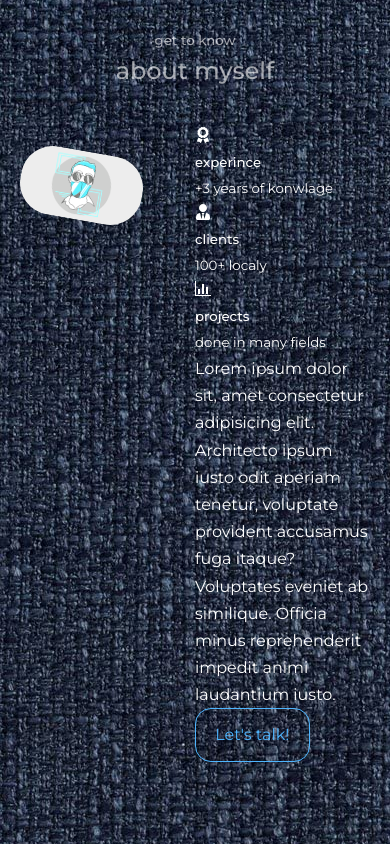
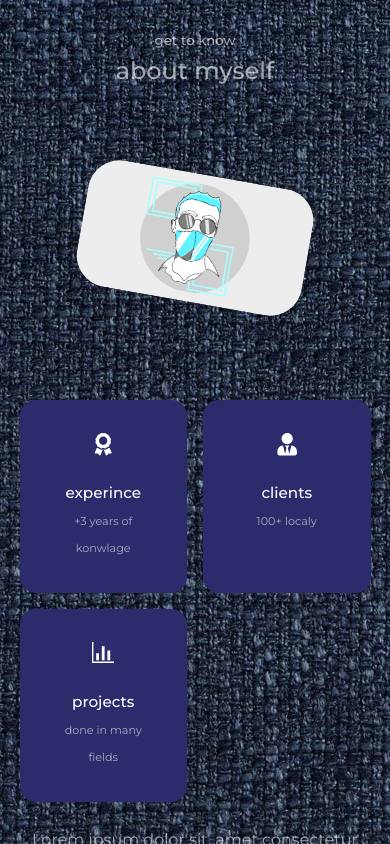
Before and after one commit to dearyfareq/capstone, a React (Create React App) app in the folder capstone/: page / in a window 390 px wide. Shown: the part 1080-1924 px from the top of the page. Built offline with nearby package versions, Linux system fonts and the light colour scheme.

Commit message:
semi-finished the about section

```diff
--- a/capstone/src/components/about/about.css
+++ b/capstone/src/components/about/about.css
@@ -19,5 +19,69 @@
 }
 .about__me-img:hover{
     transform: rotate(0deg);
-
 }
+.about__cards{
+    display: grid;
+    grid-template-columns: repeat(3, 1fr);
+    gap: 1.5rem;
+}
+.about__card{
+    background: var(--color-bg-vari);
+    border: 1px solid transparent;
+    border-radius: 1rem;
+    padding: 2rem;
+    text-align: center;
+    transition-duration: 0.3s;
+}
+.about__card:hover{
+    background: transparent;
+    border-color: var(--color-primary);
+    cursor: default;
+}
+.about__icon{
+    color: var(--color-primary);
+    font-size: 1.4rem;
+    margin-bottom: 1rem;
+}
+.about__card h5{
+    font-size: 0.95rem;
+}
+.about__card small{
+    font-size: 0.7rem;
+    color: var(--color-light);
+}
+.about__content p{
+    margin: 2rem 0 2.6rem;
+    color: var(--color-light);
+}
+/*==================== MEDI-Q / med device ====================*/
+@media screen and (max-width: 1024px) {
+    .about__container{
+        grid-template-columns: 1fr;
+        gap: 0;
+    }
+    .about__me{
+        width: 50%;
+        margin: 2rem auto 4rem;
+    }
+    .about__content p{
+        margin: 1rem 0 1.5rem;
+    }
+  }
+/*==================== MEDI-Q / sma device ====================*/
+@media screen and (max-width: 600px) {
+    .about__me{
+        width: 65%;
+        margin: 0 auto 3rem;
+    }
+    .about__cards{
+        grid-template-columns: 1fr 1fr;
+        gap: 1rem;
+    }
+    .about__content{
+        text-align: center;
+    }
+    .about__content p{
+        margin: 1.5rem 0;
+    }
+  }
```
